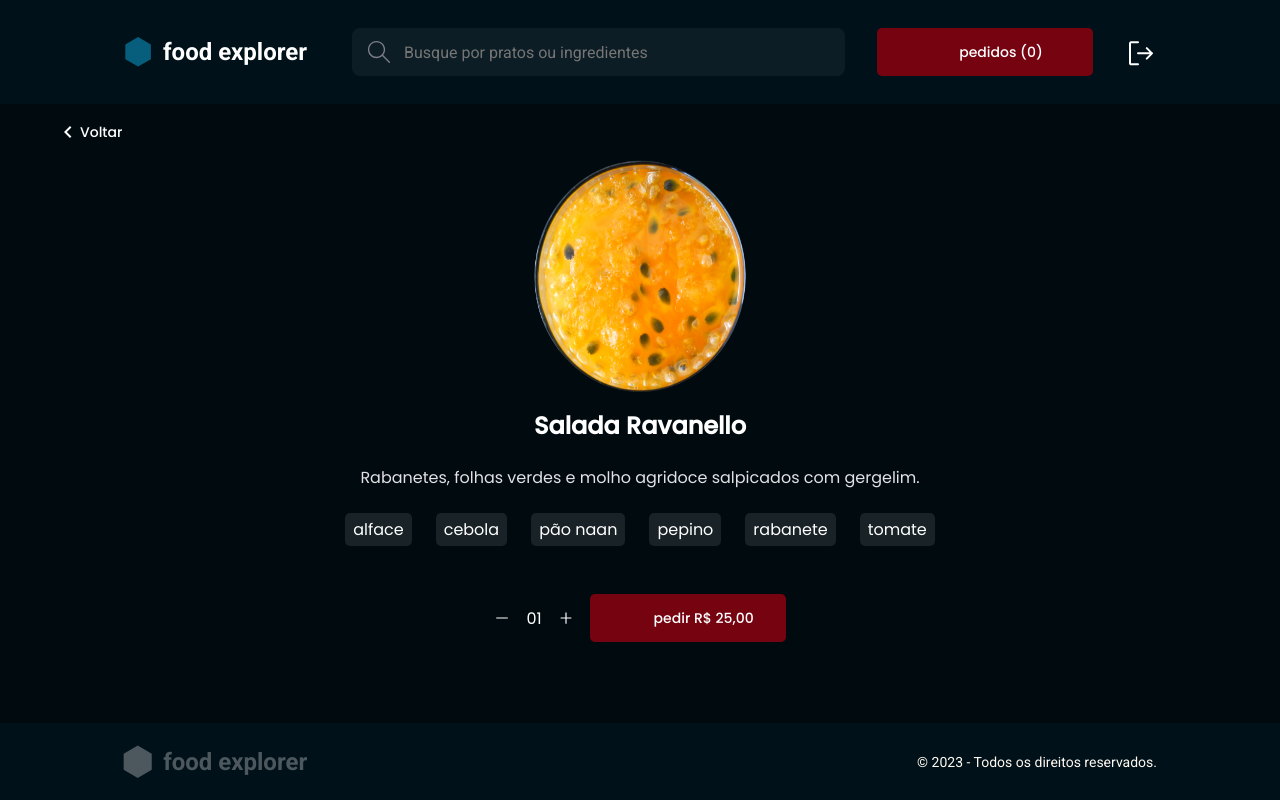
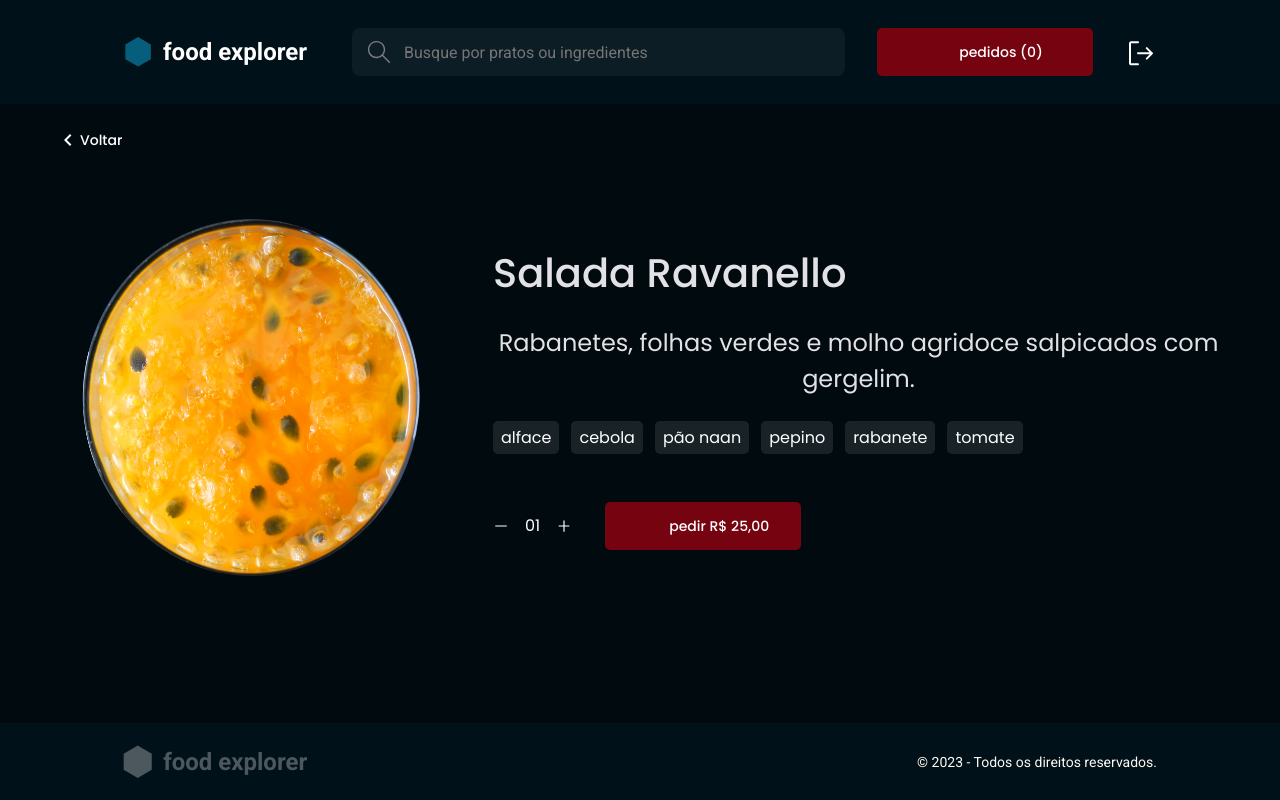
Before and after one commit to raiisoares/food-explorer-web, a React (Vite) app: page / in a window 1280 px wide. Built offline with nearby package versions, Linux system fonts and the light colour scheme; some icons are missing.

Commit message:
Detail done

```diff
--- a/src/pages/Detail/index.jsx
+++ b/src/pages/Detail/index.jsx
@@ -18,6 +18,7 @@ export function Detail() {
                 <ButtonText icon={MdKeyboardArrowLeft} title="Voltar" />
                 <main>
                     <img src={sobremesa} />
+                    <div className="wrapper">
                         <h2>Salada Ravanello</h2>
                         <p>Rabanetes, folhas verdes e molho agridoce salpicados com gergelim.</p>
                         <div className="tags">
@@ -40,6 +41,7 @@ export function Detail() {
                             </div>
                             <Button icon={PiReceiptLight} title="pedir R$ 25,00" />
                         </div>
+                    </div>
                 </main>
             </Content>
             <Footer />
--- a/src/pages/Detail/styles.js
+++ b/src/pages/Detail/styles.js
@@ -37,7 +37,12 @@ export const Content = styled.div`
             padding: 1.6rem 2.6rem;
         }
 
-        >h1 {
+        .wrapper {
+            display: flex;
+            flex-direction: column;
+            align-items: center;
+
+            >h2 {
             font-size: 2.7rem;
             font-weight: 500;
             line-height: 3.7rem;
@@ -72,4 +77,52 @@ export const Content = styled.div`
             }
         }
 
+
+    }
+
+
+    @media (min-width: 768px) {
+        height: 100%;
+        padding-top: 2.4rem;
+
+        >main {
+            flex-direction: row;
+            align-items: center;
+            justify-content: center;
+            margin-top: 5rem;
+
+            >img {
+                width: 39rem;
+                height: 39rem;
+                padding: 1.6rem 2.6rem;
+            }
+
+            .wrapper {
+                align-items: start;
+                padding-left: 4.7rem;
+
+                >h2 {
+                font-size: 4rem;
+                line-height: 5.6rem;
+                }
+
+                >p {
+                    font-size: 2.4rem;
+                    line-height: 3.6rem;
+                }
+
+                .tags {
+                    justify-content: start;
+                    gap: 1.2rem;
+                }
+
+                .action-wrapper{
+                    max-width: 35rem;
+                    gap: 3.3rem;
+                    margin-top: 4.8rem;
+                }
+            }
+        }
+    }
+
 `;
```
Lines whose indentation alone changed are shown as unchanged.
